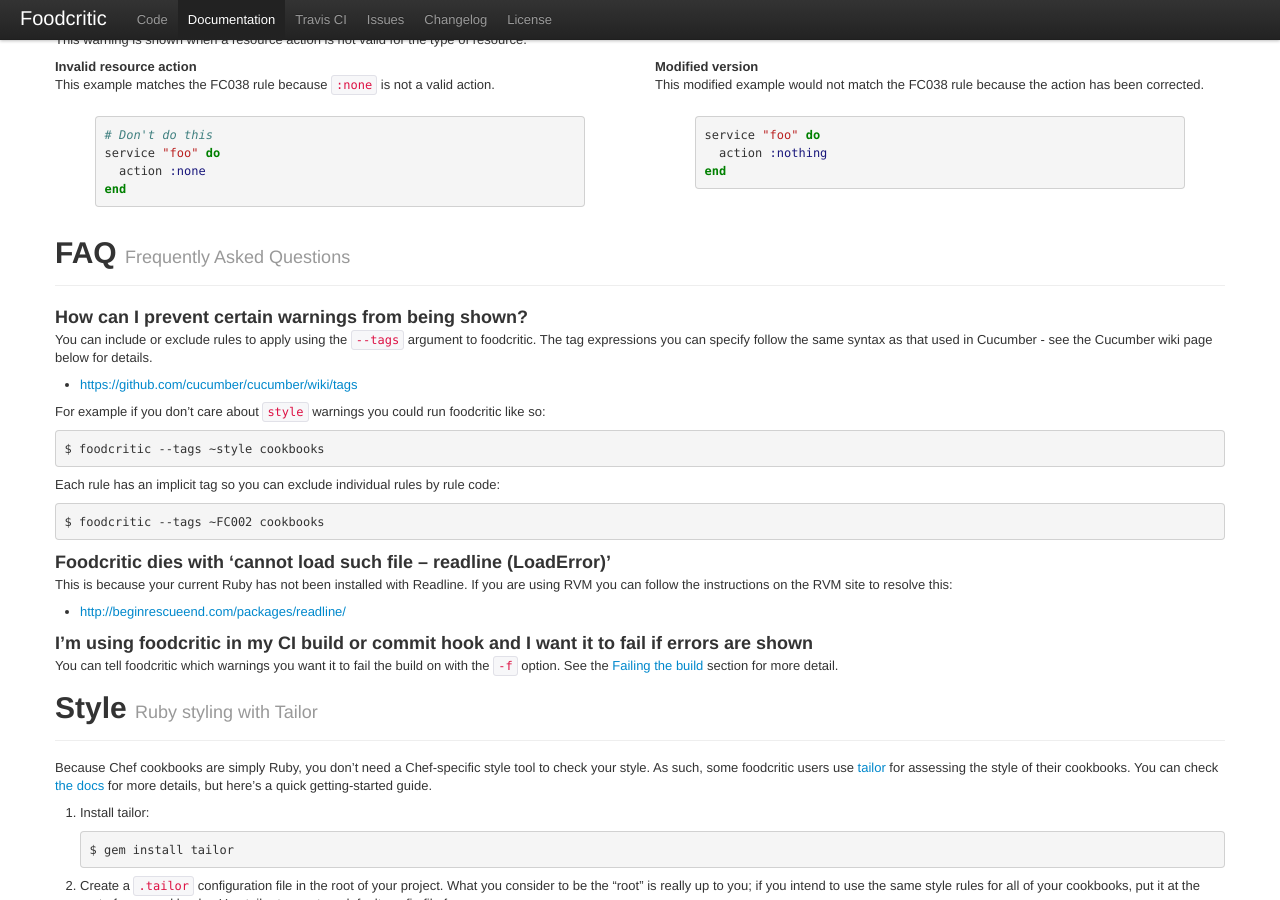
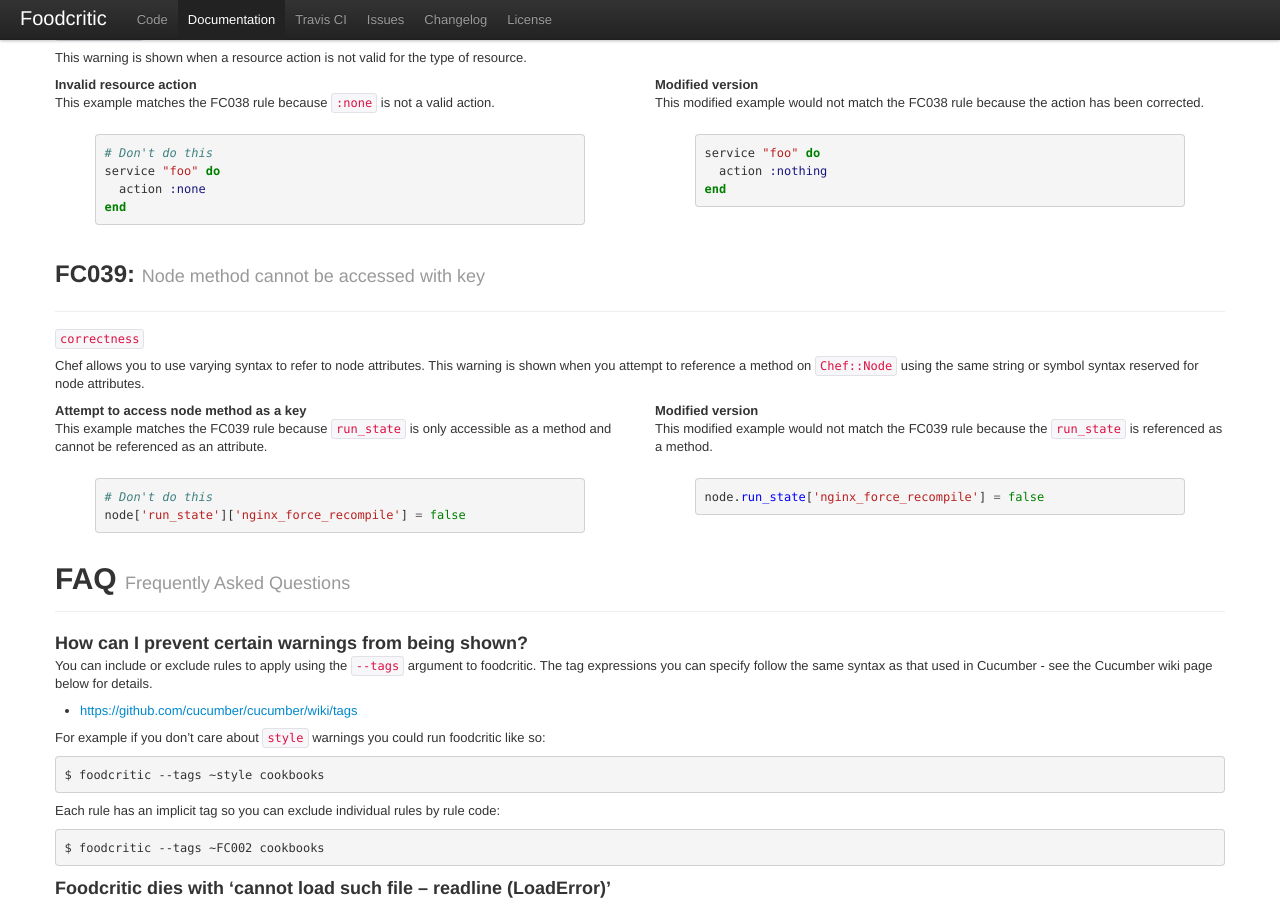
Before and after one commit to Foodcritic/foodcritic, a Jekyll site: the page built from index.html, in a window 1280 px wide and 900 px high, scrolled down 14993 px. Built offline with Jekyll 4.4.1, drawn with Linux system fonts in a browser that asks for light colours; some of the changed text lies outside the part shown.

Commit message:
FC039: Node method cannot be accessed with key.

```diff
--- a/index.html
+++ b/index.html
@@ -1049,6 +1049,29 @@
           service "foo" do
             action :nothing
           end
+  - code: FC039
+    name: Node method cannot be accessed with key
+    tags:
+      - correctness
+    summary: |
+      Chef allows you to use varying syntax to refer to node attributes.
+      This warning is shown when you attempt to reference a method on
+      `Chef::Node` using the same string or symbol syntax reserved for node
+      attributes.
+    examples:
+      - title: Attempt to access node method as a key
+        text: |
+          This example matches the FC039 rule because `run_state` is
+          only accessible as a method and cannot be referenced as an attribute.
+        code: |
+          # Don't do this
+          node['run_state']['nginx_force_recompile'] = false
+      - title: Modified version
+        text: |
+          This modified example would not match the FC039 rule because the
+          `run_state` is referenced as a method.
+        code: |
+          node.run_state['nginx_force_recompile'] = false
 
 api_methods:
   - name: attribute_access
```
